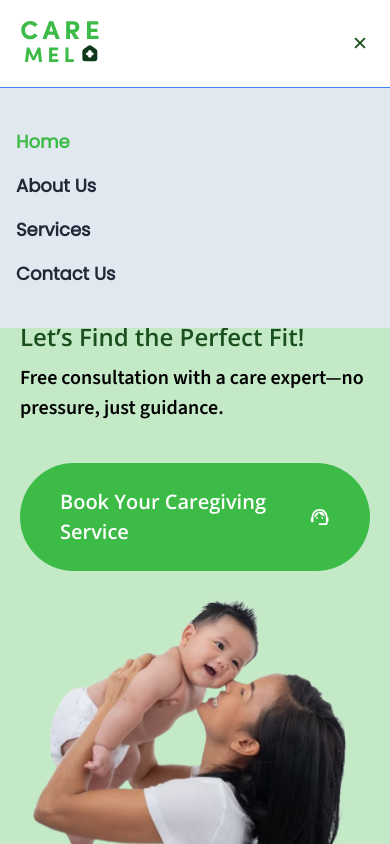
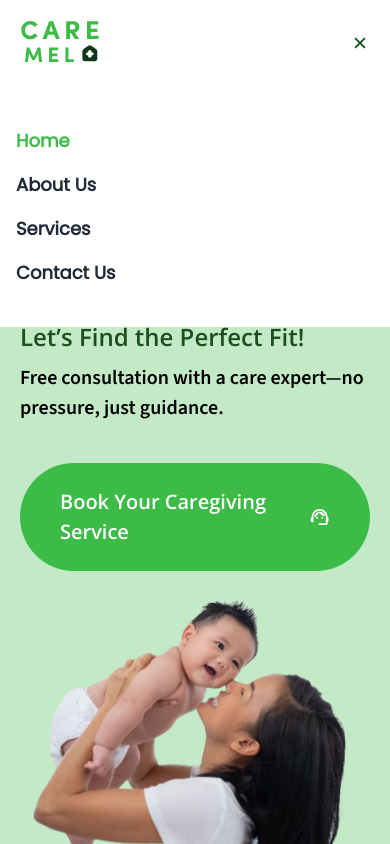
Before and after one commit to Care-Mel/care-mel-frontend, a React (Vite) app: page / in a window 390 px wide. Both pictures are taken after a click on the button 360 px from the left and 43 px from the top of the page. Shown: the top 844 px of the page. Built offline with nearby package versions, Linux system fonts and the light colour scheme.

Commit message:
feat: update Navbar styles for improved button layout and mobile menu background color

```diff
--- a/src/components/Navbar/Navbar.jsx
+++ b/src/components/Navbar/Navbar.jsx
@@ -69,7 +69,7 @@ const Navbar = () => {
           {/* <span className="text-gray-800">MYA / EN</span> */}
           <a
             href="https://m.me/197568866770556?source=qr_link_share"
-            className="open-sans inline-flex items-center bg-primary font-bold text-[20px] font-bold text-white py-3 px-8 lg:py-6 lg:px-10 rounded-full hover:scale-105 hover:shadow-lg shadow-primary transition duration-300 ease-in-out"
+            className="open-sans inline-flex items-center bg-primary font-bold lg:text-[20px] font-bold text-white py-3 px-6 lg:py-6 lg:px-10 rounded-full hover:scale-105 hover:shadow-lg shadow-primary transition duration-300 ease-in-out"
           >
             We’re Here to Help
             <FaFacebookMessenger className="inline-block ml-2" />
@@ -91,8 +91,8 @@ const Navbar = () => {
 
       {/* Mobile Menu */}
       {isOpen && (
-        <div className="md:hidden bg-white border-t border-blue-500">
-          <div className="flex flex-col space-y-4 px-4 py-10 absolute w-full z-10 bg-slate-200">
+        <div className="md:hidden bg-white">
+          <div className="flex flex-col space-y-4 px-4 py-10 absolute w-full z-10 bg-white">
             <NavLink
               to="/"
               onClick={toggleMenu}
```
